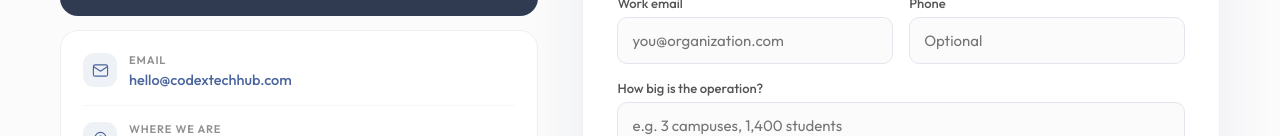
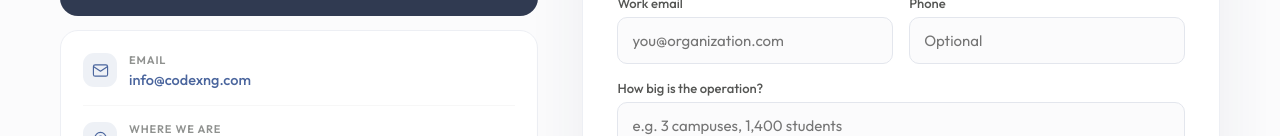
Before and after one commit to codextechhub/XvsWeb, a React (Vite) app: page /contact in a window 1280 px wide. Shown: the part 664-800 px from the top of the page. Built offline with nearby package versions, Linux system fonts and the light colour scheme; no server answers.

Commit message:
Update EmailJS configuration and templates for contact and demo forms

```diff
--- a/src/pages/Contact.tsx
+++ b/src/pages/Contact.tsx
@@ -70,7 +70,7 @@ export default function Contact() {
           <span style={{"display": "grid", "placeItems": "center", "width": "34px", "height": "34px", "borderRadius": "11px", "background": "rgba(74,101,157,.09)", "color": "#4A659D", "flex": "none"}}><svg width="17" height="17" viewBox="0 0 24 24" fill="none" stroke="currentColor" strokeWidth="1.6" strokeLinecap="round" strokeLinejoin="round" aria-hidden="true"><rect x="2" y="4" width="20" height="16" rx="2.5"></rect><path d="m3 7 9 6 9-6"></path></svg></span>
           <div style={{"display": "flex", "flexDirection": "column", "gap": "3px", "minWidth": "0"}}>
             <span style={{"fontSize": "11px", "fontWeight": "600", "letterSpacing": ".08em", "textTransform": "uppercase", "color": "#8F918F"}}>{"Email"}</span>
-            <a href="mailto:hello@codextechhub.com" style={{"fontSize": "14.5px", "fontWeight": "500", "wordBreak": "break-word"}} >{"hello@codextechhub.com"}</a>
+            <a href="mailto:info@codexng.com" style={{"fontSize": "14.5px", "fontWeight": "500", "wordBreak": "break-word"}} >{"info@codexng.com"}</a>
           </div>
         </div>
         <div style={{"display": "flex", "gap": "12px", "paddingTop": "16px", "borderTop": "1px solid #F7F7F7"}}>
--- a/src/submitEmail.ts
+++ b/src/submitEmail.ts
@@ -56,7 +56,7 @@ export function submitEmail(event: FormEvent<HTMLFormElement>) {
         submitButton.textContent = originalLabel
       }
       if (status) {
-        status.textContent = 'Something went wrong sending your message. Please email hello@codextechhub.com directly.'
+        status.textContent = 'Something went wrong sending your message. Please email info@codexng.com directly.'
         status.style.color = '#A81E1E'
       }
     })
```
Also changed, not shown: 5 other files (tests, documents, lock files or other folders).
